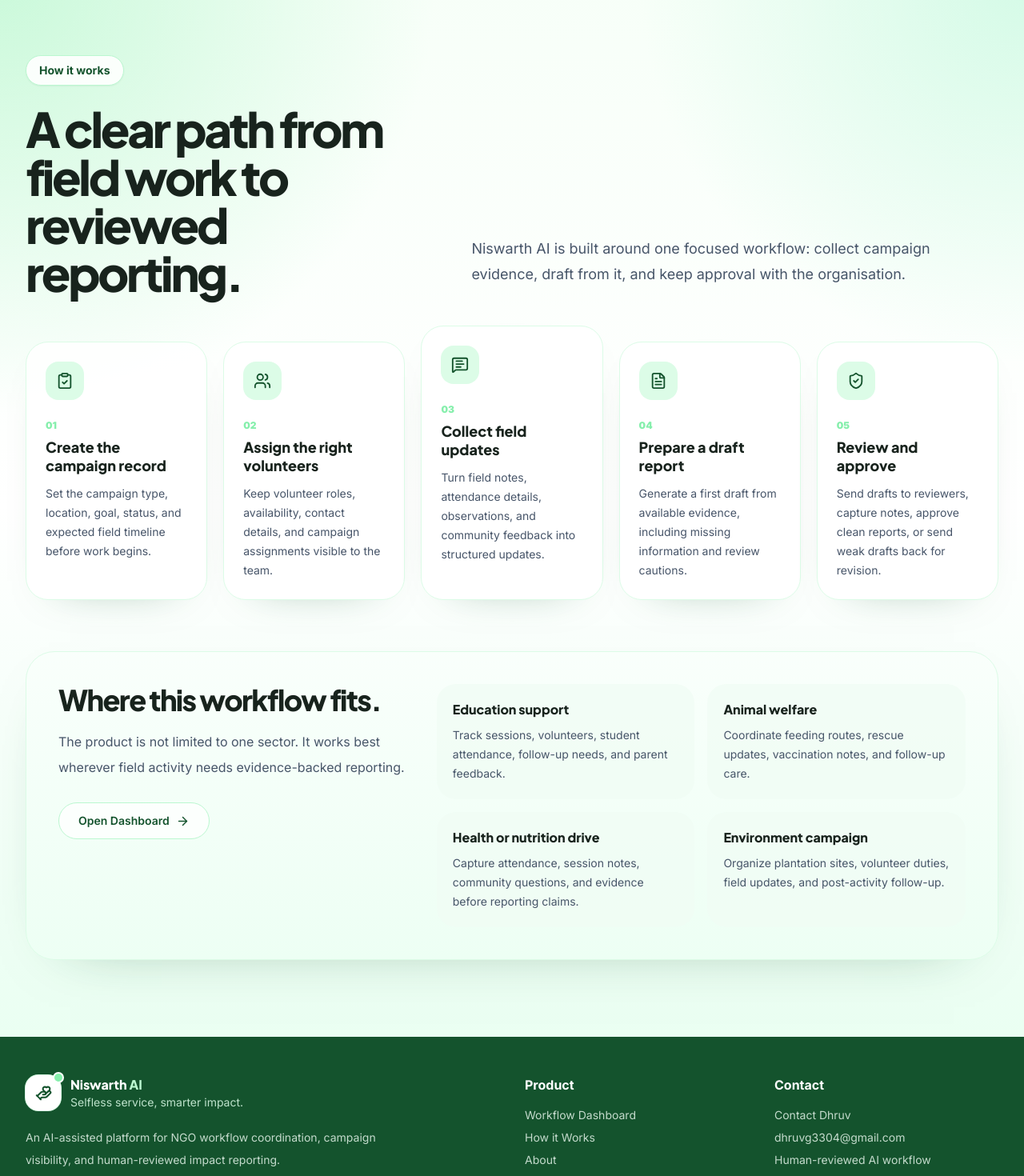
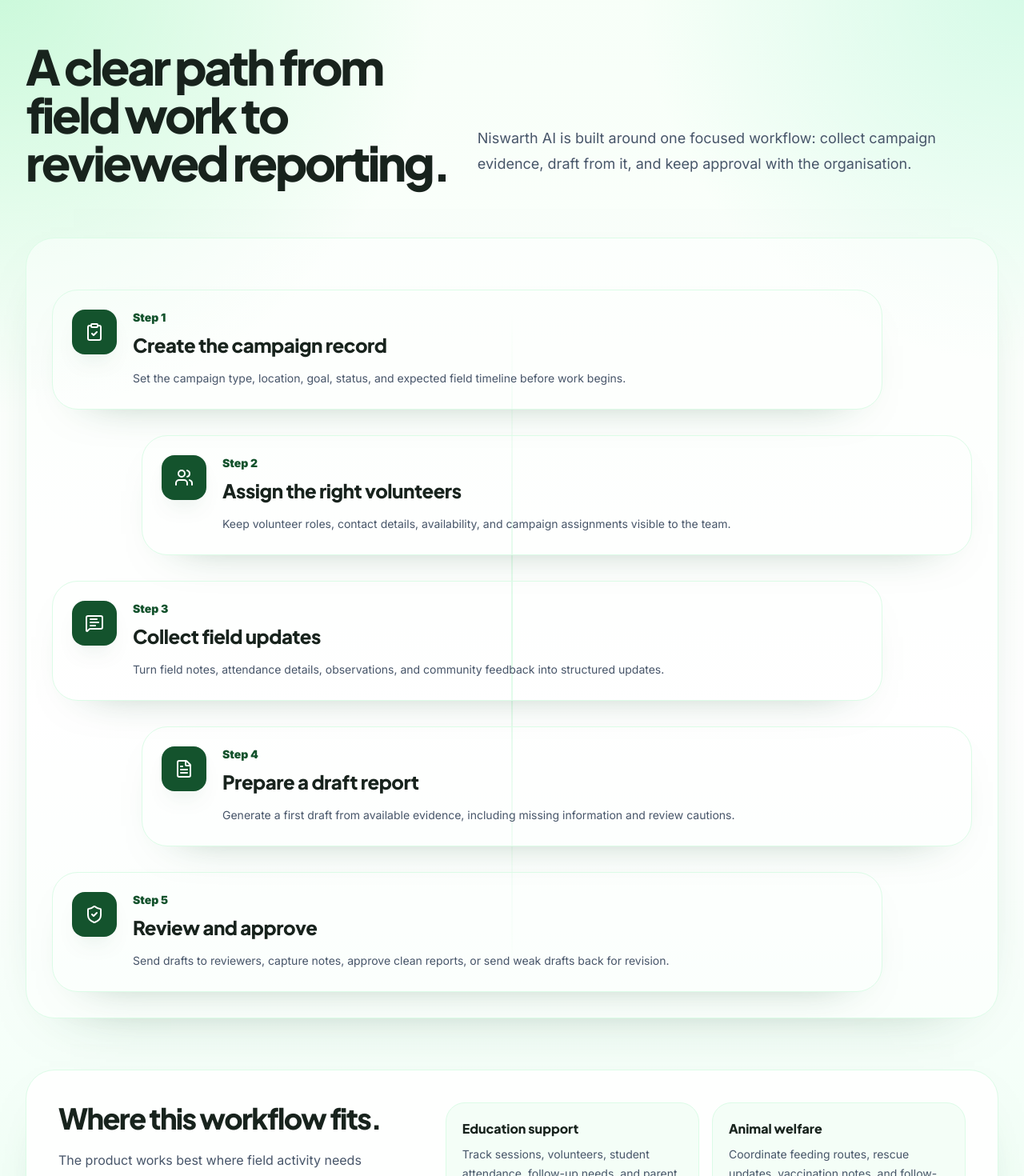
Before and after one commit to Dhruvg334/niswarth-ai, a React (Vite) app: page /use-cases in a window 1280 px wide. Shown: the part 100-1570 px from the top of the page at 80% size. Built offline with nearby package versions, Linux system fonts and the light colour scheme; no server answers.

Commit message:
Fix public page layout and copy issues

```diff
--- a/src/components/layout/Footer.jsx
+++ b/src/components/layout/Footer.jsx
@@ -13,7 +13,7 @@
               <p className="text-sm text-green-100/85">Selfless service, smarter impact.</p>
             </div>
           </div>
-          <p className="mt-5 max-w-md text-sm leading-7 text-green-50/80">An AI-assisted platform for NGO workflow coordination, campaign visibility, and human-reviewed impact reporting.</p>
+          <p className="mt-5 max-w-md text-sm leading-7 text-green-50/80">A workspace for NGO campaign work, field updates, volunteer visibility, and reviewed impact reports.</p>
         </div>
         <div>
           <p className="font-bold text-white">Product</p>
@@ -26,9 +26,8 @@
         <div>
           <p className="font-bold text-white">Contact</p>
           <div className="mt-4 flex flex-col gap-2 text-sm text-green-50/80">
-            <Link to="/contact" className="hover:text-white">Contact Dhruv</Link>
-            <span>dhruvg3304@gmail.com</span>
-            <span>Human-reviewed AI workflow</span>
+            <Link to="/contact" className="hover:text-white">Contact developer</Link>
+            <a href="https://github.com/Dhruvg334/niswarth-ai" target="_blank" rel="noreferrer" className="hover:text-white">GitHub repository</a>
           </div>
         </div>
       </div>
--- a/src/pages/About.jsx
+++ b/src/pages/About.jsx
@@ -9,12 +9,11 @@
 
 export default function About() {
   return (
-    <section className="gradient-bg pb-20 pt-20 lg:pb-24 lg:pt-24">
+    <section className="gradient-bg pb-20 pt-16 lg:pb-24 lg:pt-20">
       <div className="mx-auto max-w-7xl px-4 sm:px-6 lg:px-8">
         <div className="grid gap-10 lg:grid-cols-[0.9fr_1.1fr] lg:items-center">
           <div>
-            <p className="inline-flex rounded-full border border-green-200 bg-white/90 px-4 py-2 text-sm font-bold text-forest shadow-sm">About the project</p>
-            <h1 className="display-font mt-6 text-5xl font-black leading-[1] tracking-[-0.055em] text-ink md:text-6xl">Built to make NGO reporting more accountable.</h1>
+            <h1 className="display-font text-5xl font-black leading-[1] tracking-[-0.055em] text-ink md:text-6xl">Built to make NGO reporting more accountable.</h1>
             <p className="mt-6 max-w-2xl text-lg leading-8 text-slate-600">Niswarth AI started as a practical exploration of how AI can support social-impact teams without replacing human judgment.</p>
           </div>
           <div className="rounded-[2rem] border border-green-100 bg-white/90 p-6 shadow-[0_26px_80px_-54px_rgba(20,83,45,0.6)] md:p-8">
@@ -38,14 +37,24 @@
             <div className="flex h-14 w-14 items-center justify-center rounded-2xl bg-green-100 text-forest"><Code2 size={26} /></div>
             <h2 className="mt-6 display-font text-4xl font-black tracking-[-0.045em] text-ink">Built by Dhruv Gupta.</h2>
             <p className="mt-4 text-base leading-8 text-slate-600">Computer Science undergraduate focused on AI workflow systems, full-stack product engineering, and practical automation.</p>
-            <div className="mt-7"><Button to="/contact" variant="secondary">Contact Dhruv</Button></div>
+            <div className="mt-7"><Button to="/contact" variant="secondary">Contact developer</Button></div>
           </div>
           <div className="grid gap-4 sm:grid-cols-2">
             <div className="rounded-[1.5rem] bg-green-50/75 p-5">
               <div className="flex items-center gap-2 text-forest"><GitBranch size={18} /><p className="font-black">Engineering focus</p></div>
               <p className="mt-3 text-sm leading-6 text-slate-600">Service-layer separation, Supabase RLS, server-side AI calls, workflow tests, and clean git phases.</p>
             </div>
-            <div className="rounded-[1.5rem] bg-green-50/75 p-5">
+            <a
+              href="https://github.com/Dhruvg334/niswarth-ai"
+              target="_blank"
+              rel="noreferrer"
+              className="rounded-[1.5rem] border border-green-100 bg-white p-5 transition hover:-translate-y-1 hover:border-green-200 hover:shadow-[0_20px_55px_-44px_rgba(20,83,45,0.6)] focus-ring"
+            >
+              <div className="flex items-center gap-2 text-forest"><GitBranch size={18} /><p className="font-black">Project repository</p></div>
+              <p className="mt-3 text-sm leading-6 text-slate-600">View the source code, engineering history, tests, and current README on GitHub.</p>
+              <p className="mt-4 text-sm font-bold text-forest">Open GitHub repo →</p>
+            </a>
+            <div className="rounded-[1.5rem] bg-green-50/75 p-5 sm:col-span-2">
               <div className="flex items-center gap-2 text-forest"><ShieldCheck size={18} /><p className="font-black">Design focus</p></div>
               <p className="mt-3 text-sm leading-6 text-slate-600">A calm interface that keeps technical depth inside the system and shows simple decisions to the NGO user.</p>
             </div>
--- a/src/pages/Contact.jsx
+++ b/src/pages/Contact.jsx
@@ -74,8 +74,7 @@
     <section className="gradient-bg pb-20 pt-24 lg:pb-24 lg:pt-28">
       <div className="mx-auto max-w-6xl px-4 sm:px-6 lg:px-8">
         <SectionHeader
-          eyebrow="Contact"
-          title="Contact Dhruv about Niswarth AI"
+          title="Contact the developer about Niswarth AI"
           description="Share feedback, collaboration ideas, NGO workflow questions, or technical discussion around the project."
         />
 
--- a/src/pages/Home.jsx
+++ b/src/pages/Home.jsx
@@ -1,11 +1,10 @@
-import { ArrowRight, CheckCircle2, ClipboardCheck, FileText, Layers3, ShieldCheck, Users } from 'lucide-react'
+import { ArrowRight, CheckCircle2, ClipboardCheck, FileCheck2, FileText, Layers3, MessageSquareText, ShieldCheck, Users } from 'lucide-react'
 import Button from '../components/common/Button.jsx'
 
 const workflowSteps = [
-  ['01', 'Set up the campaign', 'Create a clean record for the goal, location, status, timeline, and coordination needs.'],
-  ['02', 'Bring people and updates together', 'Assign volunteers, record field notes, and keep evidence linked to the active campaign.'],
-  ['03', 'Draft from evidence', 'Generate a structured report draft from the campaign updates, missing information, and review cautions.'],
-  ['04', 'Review before sharing', 'Coordinators send drafts for review, while reviewers approve or request revision with notes.'],
+  ['1', 'Campaign record', 'Goal, location, status, people, and reporting context stay together.'],
+  ['2', 'Field evidence', 'Updates, observations, and volunteer notes are attached to the active campaign.'],
+  ['3', 'Reviewed report', 'AI prepares a draft, while people check evidence, notes, and approval decisions.'],
 ]
 
 const productPillars = [
@@ -27,39 +26,58 @@
 ]
 
 function ProductPreview() {
+  const reviewItems = [
+    ['Evidence used', FileCheck2],
+    ['Missing info', MessageSquareText],
+    ['Risk flags', ShieldCheck],
+    ['Next actions', CheckCircle2],
+  ]
+
   return (
-    <div className="rounded-[2.25rem] border border-green-100 bg-white/90 p-4 shadow-[0_32px_90px_-56px_rgba(20,83,45,0.55)] backdrop-blur">
-      <div className="rounded-[1.75rem] border border-green-100 bg-gradient-to-br from-white via-green-50/60 to-white p-4">
-        <div className="flex items-center justify-between gap-4 border-b border-green-100 pb-4">
+    <div className="rounded-[2.25rem] border border-green-100 bg-white/92 p-4 shadow-[0_32px_90px_-56px_rgba(20,83,45,0.55)] backdrop-blur">
+      <div className="rounded-[1.75rem] border border-green-100 bg-gradient-to-br from-white via-green-50/70 to-white p-5">
+        <div className="flex items-start justify-between gap-4 border-b border-green-100 pb-5">
           <div>
-            <p className="text-xs font-bold text-slate-500">Selected campaign</p>
-            <p className="mt-1 text-base font-black text-ink">Reading Support Drive</p>
+            <p className="text-xs font-bold uppercase tracking-[0.14em] text-slate-500">Selected campaign</p>
+            <p className="mt-2 text-lg font-black text-ink">Reading Support Drive</p>
+            <p className="mt-1 text-sm font-semibold text-slate-500">Delhi · Education · Coordinator review</p>
           </div>
-          <span className="rounded-full bg-emerald-100 px-3 py-1 text-xs font-bold text-forest">Under review</span>
+          <span className="shrink-0 rounded-full bg-emerald-100 px-3 py-1 text-xs font-bold text-forest">Under review</span>
         </div>
 
-        <div className="grid gap-3 py-4 sm:grid-cols-3">
+        <div className="grid gap-3 py-5 sm:grid-cols-3">
           {[
             ['16', 'students reached'],
             ['3', 'field updates'],
             ['2', 'review notes'],
           ].map(([value, label]) => (
-            <div key={label} className="rounded-2xl bg-white p-4 shadow-[0_14px_36px_-30px_rgba(20,83,45,0.65)]">
-              <p className="text-2xl font-black tabular-nums text-forest">{value}</p>
+            <div key={label} className="rounded-2xl border border-green-100 bg-white px-4 py-4 shadow-[0_14px_36px_-30px_rgba(20,83,45,0.65)]">
+              <p className="text-3xl font-black tabular-nums text-forest">{value}</p>
               <p className="mt-1 text-xs font-semibold text-slate-500">{label}</p>
             </div>
           ))}
         </div>
 
-        <div className="rounded-[1.5rem] border border-green-100 bg-white p-5">
-          <div className="mb-3 flex items-center justify-between gap-3">
-            <div className="flex items-center gap-2 font-black text-ink"><FileText size={18} className="text-leaf" /> AI report draft</div>
-            <span className="rounded-full bg-green-50 px-3 py-1 text-xs font-bold text-forest">Human review required</span>
+        <div className="rounded-[1.5rem] border border-green-100 bg-white p-5 shadow-[0_18px_50px_-42px_rgba(20,83,45,0.55)]">
+          <div className="flex flex-col gap-3 sm:flex-row sm:items-center sm:justify-between">
+            <div className="flex items-center gap-3">
+              <span className="flex h-10 w-10 items-center justify-center rounded-2xl bg-green-100 text-forest"><FileText size={20} /></span>
+              <div>
+                <p className="font-black text-ink">AI report draft</p>
+                <p className="text-xs font-semibold text-slate-500">Prepared from field updates</p>
               </div>
-          <p className="text-sm leading-6 text-slate-600">Draft prepared from field updates. Missing evidence and review cautions are visible before approval.</p>
+            </div>
+            <span className="w-fit rounded-full bg-green-50 px-3 py-1 text-xs font-bold text-forest">Human review required</span>
+          </div>
+
+          <p className="mt-4 text-sm leading-6 text-slate-600">The draft shows evidence, gaps, review cautions, and next actions before approval.</p>
+
           <div className="mt-4 grid gap-2 sm:grid-cols-2">
-            {['Evidence used', 'Missing information', 'Risk flags', 'Next actions'].map((item) => (
-              <div key={item} className="rounded-2xl border border-green-100 bg-green-50/55 px-4 py-3 text-xs font-bold text-slate-700">{item}</div>
+            {reviewItems.map(([item, Icon]) => (
+              <div key={item} className="flex items-center gap-2 rounded-2xl border border-green-100 bg-green-50/55 px-4 py-3 text-xs font-bold text-slate-700">
+                <Icon size={15} className="text-forest" />
+                {item}
+              </div>
             ))}
           </div>
         </div>
@@ -72,10 +90,9 @@
   return (
     <>
       <section className="gradient-bg">
-        <div className="mx-auto grid max-w-7xl items-center gap-12 px-4 pb-16 pt-10 sm:px-6 lg:grid-cols-[0.95fr_1.05fr] lg:px-8 lg:pb-20 lg:pt-14">
+        <div className="mx-auto grid max-w-7xl items-center gap-12 px-4 pb-16 pt-12 sm:px-6 lg:grid-cols-[0.95fr_1.05fr] lg:px-8 lg:pb-20 lg:pt-16">
           <div>
-            <p className="inline-flex rounded-full border border-green-200 bg-white/90 px-4 py-2 text-sm font-bold text-forest shadow-sm">AI-assisted NGO workflow platform</p>
-            <h1 className="display-font mt-6 max-w-4xl text-5xl font-black leading-[0.98] tracking-[-0.06em] text-ink md:text-6xl lg:text-7xl">
+            <h1 className="display-font max-w-4xl text-5xl font-black leading-[0.98] tracking-[-0.06em] text-ink md:text-6xl lg:text-7xl">
               Coordinate field work. <span className="text-forest">Report with evidence.</span>
             </h1>
             <p className="mt-6 max-w-xl text-lg leading-8 text-slate-600">Niswarth AI helps NGOs manage campaigns, volunteers, field updates, and human-reviewed impact reports in one workspace.</p>
@@ -111,22 +128,25 @@
 
       <section className="warm-section py-18 lg:py-22">
         <div className="mx-auto max-w-7xl px-4 sm:px-6 lg:px-8">
-          <div className="grid gap-10 lg:grid-cols-[0.7fr_1.3fr] lg:items-start">
-            <div className="lg:sticky lg:top-28">
+          <div className="grid gap-10 lg:grid-cols-[0.72fr_1.28fr] lg:items-start">
+            <div>
               <h2 className="display-font text-4xl font-black tracking-[-0.045em] text-ink md:text-5xl">From scattered updates to a reviewed report.</h2>
-              <p className="mt-5 text-base leading-8 text-slate-600">The workflow is intentionally narrow: organize campaign evidence, draft from that evidence, and keep review authority with the team.</p>
+              <p className="mt-5 max-w-xl text-base leading-8 text-slate-600">The workflow is intentionally narrow: organize campaign evidence, draft from that evidence, and keep review authority with the team.</p>
               <div className="mt-8"><Button to="/demo" variant="secondary">Open Dashboard</Button></div>
             </div>
-            <div className="space-y-4">
-              {workflowSteps.map(([num, title, copy]) => (
-                <article key={title} className="grid gap-4 rounded-[1.75rem] border border-green-100 bg-white/88 p-5 shadow-[0_20px_55px_-44px_rgba(20,83,45,0.55)] sm:grid-cols-[88px_1fr] sm:p-6">
-                  <div className="display-font text-4xl font-black text-green-200">{num}</div>
+            <div className="rounded-[2rem] border border-green-100 bg-white/80 p-5 shadow-[0_24px_75px_-58px_rgba(20,83,45,0.55)] md:p-6">
+              <div className="grid gap-4">
+                {workflowSteps.map(([num, title, copy], index) => (
+                  <article key={title} className="relative grid gap-4 rounded-[1.5rem] border border-green-100 bg-white p-5 sm:grid-cols-[64px_1fr]">
+                    {index < workflowSteps.length - 1 && <span className="absolute left-[2.95rem] top-[4.8rem] hidden h-8 w-px bg-green-200 sm:block" />}
+                    <div className="flex h-12 w-12 items-center justify-center rounded-2xl bg-forest text-lg font-black text-white shadow-[0_14px_28px_-20px_rgba(20,83,45,0.75)]">{num}</div>
                     <div>
                       <h3 className="text-xl font-black text-ink">{title}</h3>
                       <p className="mt-2 text-sm leading-6 text-slate-600">{copy}</p>
                     </div>
                   </article>
                 ))}
+              </div>
             </div>
           </div>
         </div>
--- a/src/pages/UseCasesPage.jsx
+++ b/src/pages/UseCasesPage.jsx
@@ -9,7 +9,7 @@
   },
   {
     title: 'Assign the right volunteers',
-    copy: 'Keep volunteer roles, availability, contact details, and campaign assignments visible to the team.',
+    copy: 'Keep volunteer roles, contact details, availability, and campaign assignments visible to the team.',
     icon: Users,
   },
   {
@@ -36,38 +36,55 @@
   ['Environment campaign', 'Organize plantation sites, volunteer duties, field updates, and post-activity follow-up.'],
 ]
 
+function FlowStep({ step, index }) {
+  const Icon = step.icon
+  const offset = index % 2 === 0 ? 'lg:mr-28' : 'lg:ml-28'
+
+  return (
+    <article className={`relative rounded-[2rem] border border-green-100 bg-white/92 p-6 shadow-[0_22px_60px_-46px_rgba(20,83,45,0.58)] ${offset}`}>
+      <div className="flex flex-col gap-5 sm:flex-row sm:items-start">
+        <div className="flex h-14 w-14 shrink-0 items-center justify-center rounded-2xl bg-forest text-white shadow-[0_16px_32px_-22px_rgba(20,83,45,0.75)]">
+          <Icon size={24} />
+        </div>
+        <div>
+          <p className="text-sm font-black text-forest">Step {index + 1}</p>
+          <h2 className="mt-2 text-2xl font-black tracking-[-0.02em] text-ink">{step.title}</h2>
+          <p className="mt-3 max-w-2xl text-sm leading-7 text-slate-600">{step.copy}</p>
+        </div>
+      </div>
+    </article>
+  )
+}
+
 export default function UseCasesPage() {
   return (
-    <section className="gradient-bg pb-20 pt-20 lg:pb-24 lg:pt-24">
+    <section className="gradient-bg pb-20 pt-16 lg:pb-24 lg:pt-20">
       <div className="mx-auto max-w-7xl px-4 sm:px-6 lg:px-8">
-        <div className="grid gap-10 lg:grid-cols-[0.88fr_1.12fr] lg:items-end">
+        <div className="grid gap-8 lg:grid-cols-[0.9fr_1.1fr] lg:items-end">
           <div>
-            <p className="inline-flex rounded-full border border-green-200 bg-white/90 px-4 py-2 text-sm font-bold text-forest shadow-sm">How it works</p>
-            <h1 className="display-font mt-6 max-w-3xl text-5xl font-black leading-[1] tracking-[-0.055em] text-ink md:text-6xl">A clear path from field work to reviewed reporting.</h1>
+            <h1 className="display-font max-w-3xl text-5xl font-black leading-[1] tracking-[-0.055em] text-ink md:text-6xl">A clear path from field work to reviewed reporting.</h1>
           </div>
           <p className="max-w-2xl text-lg leading-8 text-slate-600 lg:pb-3">Niswarth AI is built around one focused workflow: collect campaign evidence, draft from it, and keep approval with the organisation.</p>
         </div>
 
-        <div className="mt-14 grid gap-5 lg:grid-cols-5">
-          {steps.map(({ title, copy, icon: Icon }, index) => (
-            <article key={title} className={`rounded-[1.75rem] border border-green-100 bg-white/90 p-6 shadow-[0_20px_55px_-44px_rgba(20,83,45,0.55)] ${index === 2 ? 'lg:-mt-5' : ''}`}>
-              <div className="flex h-12 w-12 items-center justify-center rounded-2xl bg-green-100 text-forest"><Icon size={22} /></div>
-              <p className="mt-6 text-xs font-black text-green-300">0{index + 1}</p>
-              <h2 className="mt-2 text-lg font-black leading-tight text-ink">{title}</h2>
-              <p className="mt-3 text-sm leading-6 text-slate-600">{copy}</p>
-            </article>
-          ))}
+        <div className="mt-16 rounded-[2.25rem] border border-green-100 bg-white/50 p-4 shadow-[0_24px_80px_-60px_rgba(20,83,45,0.58)] md:p-6 lg:p-8">
+          <div className="relative space-y-6 lg:space-y-8">
+            <div className="absolute left-1/2 top-6 hidden h-[calc(100%-3rem)] w-px -translate-x-1/2 bg-gradient-to-b from-transparent via-green-200 to-transparent lg:block" />
+            {steps.map((step, index) => (
+              <FlowStep key={step.title} step={step} index={index} />
+            ))}
+          </div>
         </div>
 
-        <div className="mt-16 grid gap-8 rounded-[2.25rem] border border-green-100 bg-white/88 p-6 shadow-[0_24px_75px_-56px_rgba(20,83,45,0.55)] md:p-8 lg:grid-cols-[0.8fr_1.2fr] lg:p-10">
+        <div className="mt-16 grid gap-8 rounded-[2.25rem] border border-green-100 bg-white/90 p-6 shadow-[0_24px_75px_-56px_rgba(20,83,45,0.55)] md:p-8 lg:grid-cols-[0.82fr_1.18fr] lg:p-10">
           <div>
             <h2 className="display-font text-4xl font-black tracking-[-0.045em] text-ink">Where this workflow fits.</h2>
-            <p className="mt-4 text-base leading-8 text-slate-600">The product is not limited to one sector. It works best wherever field activity needs evidence-backed reporting.</p>
+            <p className="mt-4 text-base leading-8 text-slate-600">The product works best where field activity needs evidence-backed reporting, reviewer control, and a clear history of decisions.</p>
             <div className="mt-7"><Button to="/demo" variant="secondary">Open Dashboard <ArrowRight className="ml-2" size={17} /></Button></div>
           </div>
           <div className="grid gap-4 sm:grid-cols-2">
             {examples.map(([title, copy]) => (
-              <article key={title} className="rounded-[1.5rem] bg-green-50/75 p-5">
+              <article key={title} className="rounded-[1.5rem] border border-green-100 bg-green-50/65 p-5">
                 <h3 className="font-black text-ink">{title}</h3>
                 <p className="mt-2 text-sm leading-6 text-slate-600">{copy}</p>
               </article>
```
Also changed, not shown: src/pages/Organisation.jsx (+12 -13 lines). Lines whose indentation alone changed are shown as unchanged.
